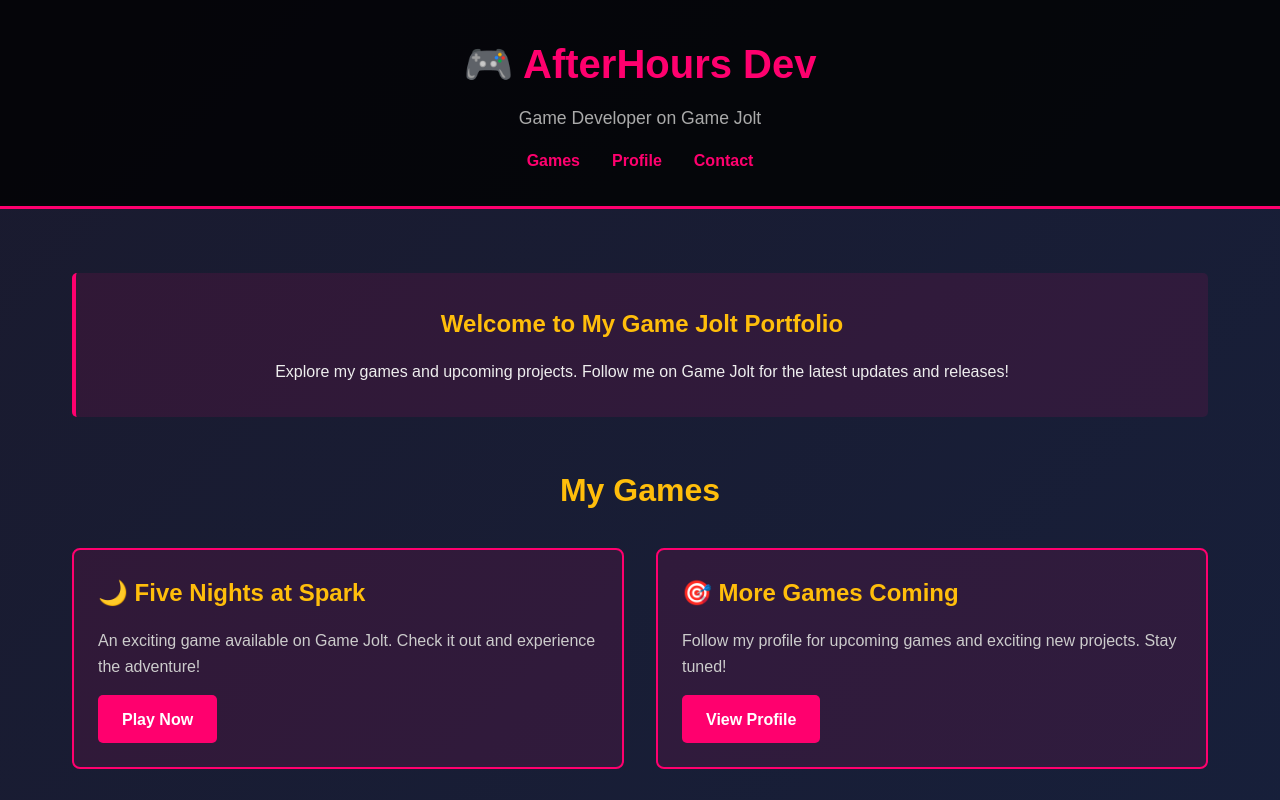
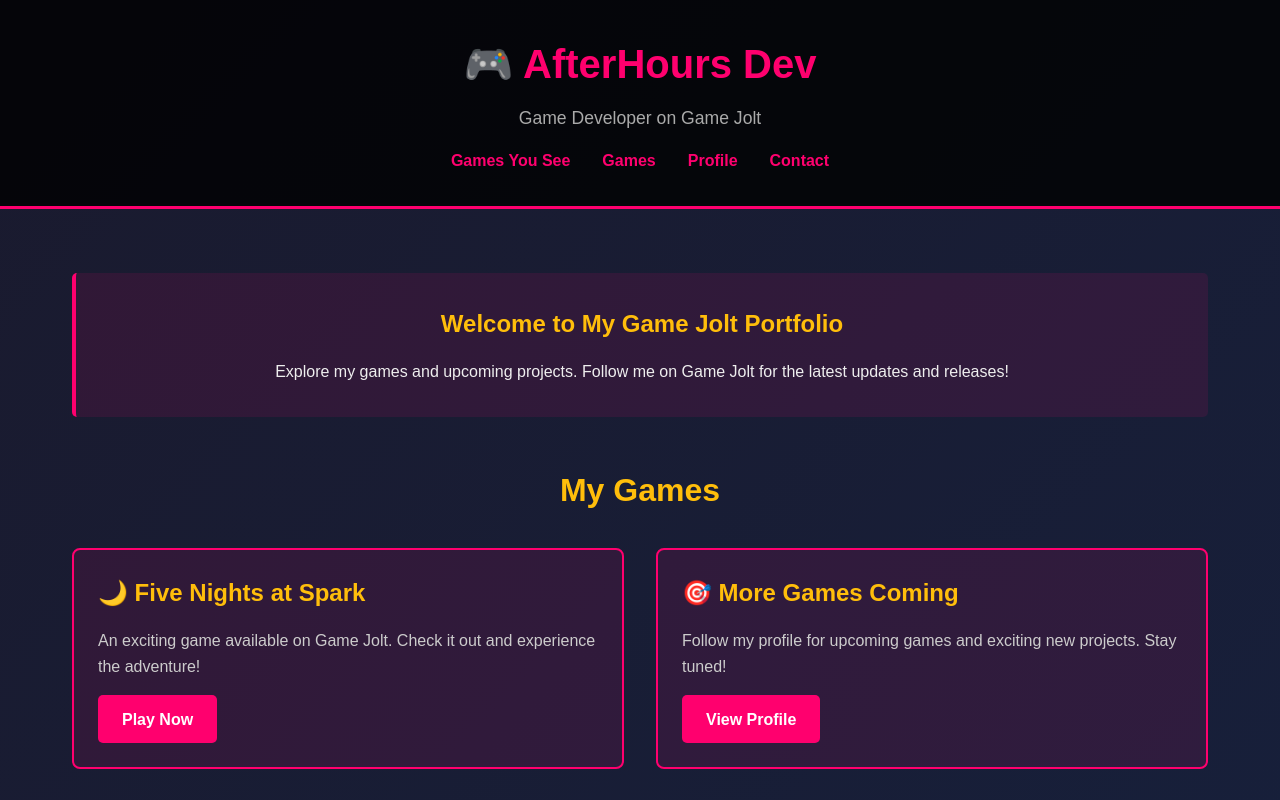
Before and after one commit to afterhours-DEVV/my-website, a plain HTML site: page index.html in a window 1280 px wide. Shown: the top 800 px of the page. Drawn offline with Linux system fonts and the light colour scheme.

Commit message:
Add Games You See navigation link to index.html

```diff
--- a/index.html
+++ b/index.html
@@ -41,6 +41,7 @@
             justify-content: center;
             gap: 2rem;
             margin-top: 1rem;
+            flex-wrap: wrap;
         }
 
         nav a {
@@ -180,6 +181,7 @@
             justify-content: center;
             gap: 1.5rem;
             margin-top: 1rem;
+            flex-wrap: wrap;
         }
 
         .social-links a {
@@ -207,6 +209,7 @@
         <h1>🎮 AfterHours Dev</h1>
         <p>Game Developer on Game Jolt</p>
         <nav>
+            <a href="games.html">Games You See</a>
             <a href="#games">Games</a>
             <a href="#profile">Profile</a>
             <a href="#contact">Contact</a>
```
